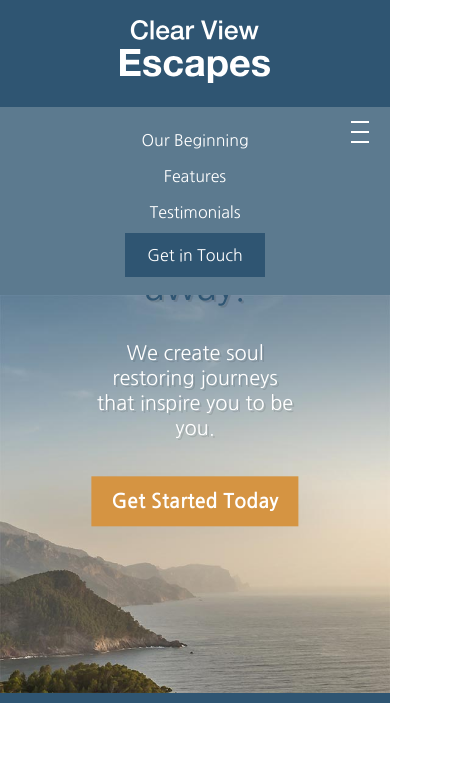
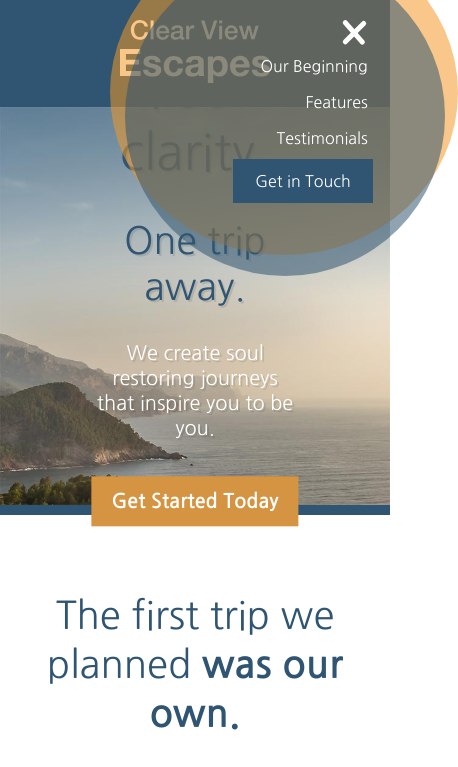
Before and after one commit to rosemdev/travelAgency, a website built with webpack: page src/index.html in a window 390 px wide. Shown: the top 767 px of the page, 458 px wide, since content can reach past the window. Built offline with nearby package versions, Linux system fonts and the light colour scheme; some packages are replaced by stand-ins of ours.

Commit message:
change mobile menu design

```diff
--- a/src/assets/styles/common.pcss
+++ b/src/assets/styles/common.pcss
@@ -18,33 +18,71 @@
         width: 150px;
         margin: 15px 27px;
       }
+
+      &::after {
+        display: block;
+        width: 348px;
+        height: 325px;
+        content: "";
+        position: absolute;
+        background-color: #f398268a;
+        border-radius: 50%;
+        top: -70px;
+        right: -68px;
+      }
     }
     & .burger-menu {
       margin: 15px;
-      transform: rotate(90deg);
       display: inline-block;
       position: absolute;
       right: 0;
+      z-index: 5;
       & span {
         background-color: white;
-        margin: 4px;
+        margin: 5px;
         padding: 1px;
+        border-radius: 5px;
+        display: block;
+        height: 5px;
+        width: 31px;
+
+        &:first-child {
+          transform: rotate(-131deg) translate(-7px, -7px);
+
+        }
+        &:nth-last-of-type(2) {
+          opacity: 0;
+        }
+
+        &:last-child {
+          transform: rotate(-45deg) translate(7px, -7px);
+        }
       }
     }
     & nav {
       display: flex;
       justify-content: center;
+      border-radius: 50%;
+      width: 320px;
+     height: 320px;
+     padding: 66px;
+     position: absolute;
+     right: -55px;
+     top: -44px;
+     z-index: 4;
+     background-color: #3055728a;
+     text-align: left;
       & ul {
         display: flex;
-        align-items: center;
+        align-items: flex-end;
         flex-direction: column;
-        padding: 15px;
+        padding: 26px 0 0 36px;
         & li {
           padding: 3px;
           margin: 3px;
           border: 2px transparent solid;
           transition: border-bottom .3s ease-in-out, background-color .5s ease-in-out;
-          text-align: center;
+          text-align: right;
           font-weight: var(--light);
           &:hover {
             border-bottom: 2px var(--orange) solid;
@@ -55,9 +93,6 @@
             &:hover {
               border-bottom: 2px transparent solid;
               background-color: var(--orange);
-            }
-            & a {
-
             }
           }
 
@@ -228,7 +263,6 @@
 
 .testimonials {
   background-image: url("../images/testimonials-bg.jpg");
-  //background-color: rebeccapurple;
   & .user-testimonials {
     display: flex;
     flex-direction: column;
@@ -240,7 +274,7 @@
       flex: 30%;
       padding: 15px;
       margin: 55px 0;
-      //margin: 25px;
+    //margin: 25px;
       & .avatar {
         text-align: center;
         & img {
@@ -286,7 +320,7 @@ footer {
       background-color: var(--orange);
       padding: 10px 22px;
       color: white;
-      margin: 15px  0 0 25px;
+      margin: 15px 0 0 25px;
       transition: background-color .5s ease-in-out;
       &:hover {
         background-color: var(--lightBlue);
@@ -294,5 +328,4 @@ footer {
     }
   }
 
-
 }
--- a/src/assets/styles/tablet.pcss
+++ b/src/assets/styles/tablet.pcss
@@ -6,14 +6,24 @@
       & .logo {
         position: absolute;
         margin-left: 25px;
+          &::after {
+            content: none;
+          }
       }
       & .burger-menu {
         display: none;
       }
       & nav {
+        position: static;
+        border-radius: 0;
+        width: auto;
+        height: auto;
+        padding: 15px;
         justify-content: flex-end;
         & ul {
           flex-direction: row;
+          align-items: center;
+          padding: 0;
         }
       }
     }
--- a/src/index.html
+++ b/src/index.html
@@ -15,12 +15,12 @@
 <body>
 <div class="menu">
     <header class="main-content">
-        <div class="logo"><img src="assets/images/icons/clear-view-escapes.svg"></div>
         <div class="burger-menu">
             <span></span>
             <span></span>
             <span></span>
         </div>
+        <div class="logo"><img src="assets/images/icons/clear-view-escapes.svg"></div>
         <nav>
             <ul>
                 <li><a href="#our-beginning">Our Beginning</a></li>
@@ -58,7 +58,6 @@
         <div class="get-started_image">
             <picture>
                 <source srcset="assets/images/our-start-hi-dpi.jpg" media="(min-width: 1035px)">
-                <!--<source srcset="assets/images/our-start-landscape-hi-dpi.jpg" media="(min-width: 600px)">-->
                 <img src="assets/images/our-start-landscape.jpg" alt="Our founder, Jane Doe">
             </picture>
         </div>
```
